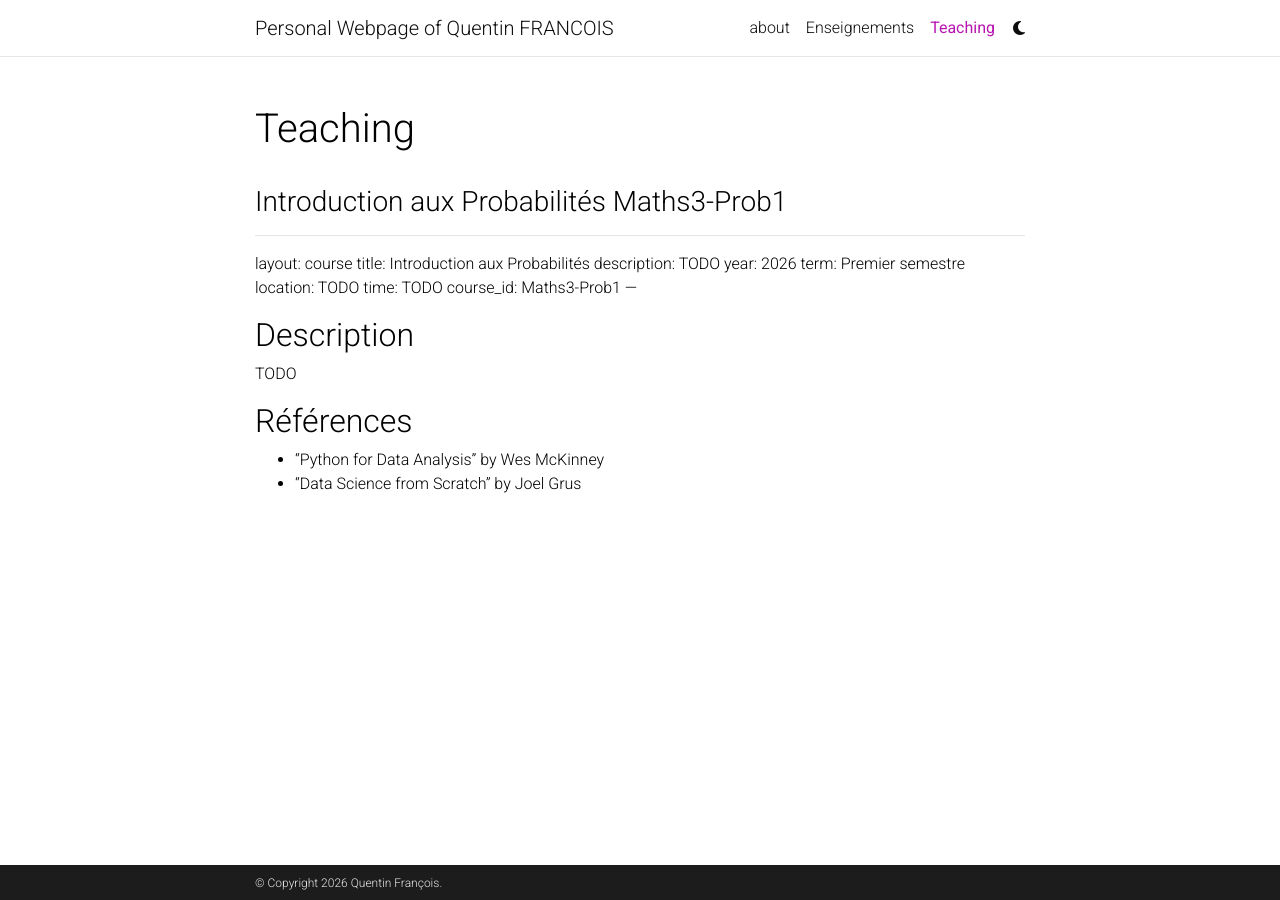
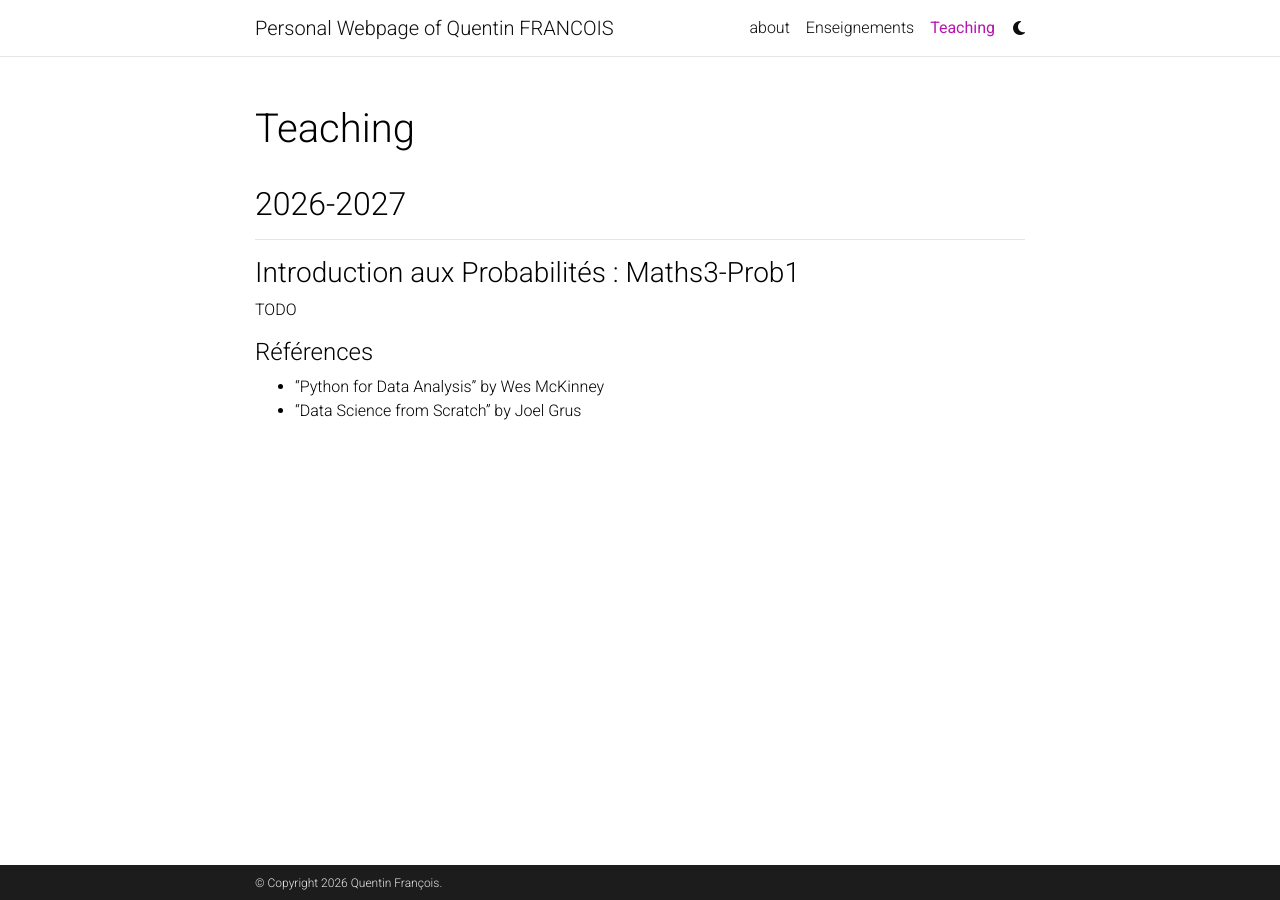
Before and after one commit to qufrancois/qufrancois.github.io, a Jekyll site: the page built from _pages/teaching.md, in a window 1280 px wide. Built offline with Jekyll 4.4.1, drawn with Linux system fonts in a browser that asks for light colours; comment, search, counter and statistics services are not loaded; a style sheet for code colours, icons or effects is not loaded.

Commit message:
Added ens

```diff
--- a/_pages/teaching.md
+++ b/_pages/teaching.md
@@ -7,24 +7,16 @@ nav: true
 nav_order: 3
 ---
 
-### Introduction aux Probabilités Maths3-Prob1
+
+## 2026-2027
 
 ---
-layout: course
-title: Introduction aux Probabilités
-description: TODO
-year: 2026
-term: Premier semestre
-location: TODO
-time: TODO
-course_id: Maths3-Prob1
----
 
-## Description
+### Introduction aux Probabilités : Maths3-Prob1
 
 TODO
 
-## Références
+#### Références
 
 - "Python for Data Analysis" by Wes McKinney
 - "Data Science from Scratch" by Joel Grus
```
Also changed, not shown: _pages/enseignement.md (+3 -13 lines).
